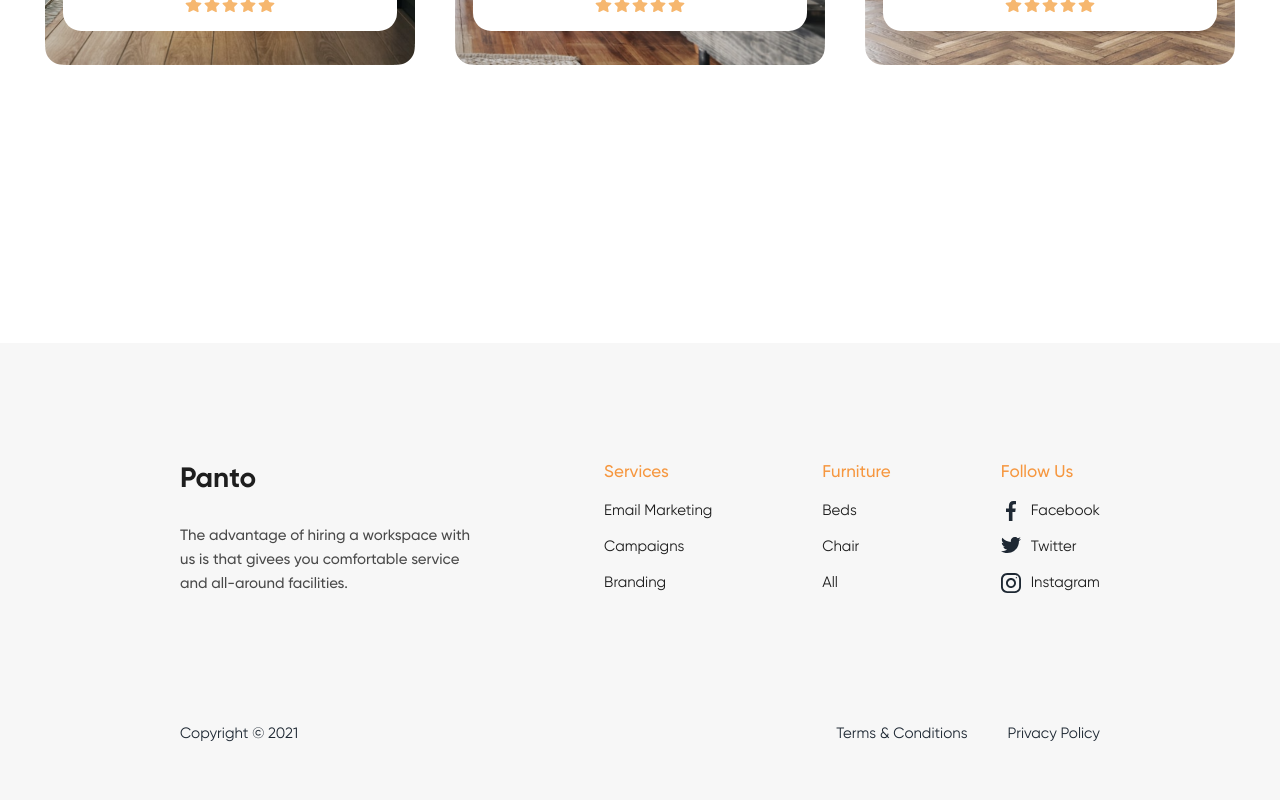
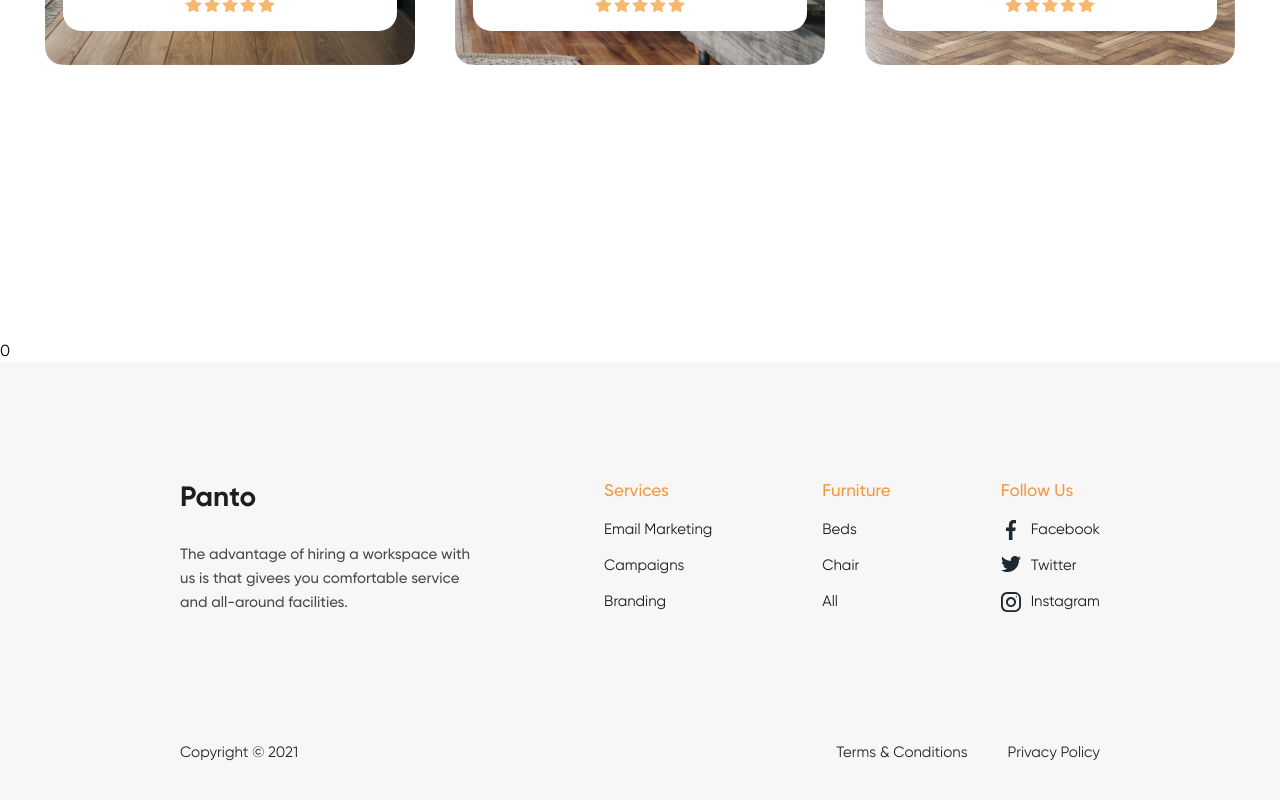
Before and after one commit to emil-karabatyrov/panto-project, a React (Vite) app: page / in a window 1280 px wide. Shown: the part 4918-5718 px from the top of the page. Built offline with nearby package versions, Linux system fonts and the light colour scheme.

Commit message:
add paragraph

```diff
--- a/src/App.tsx
+++ b/src/App.tsx
@@ -18,6 +18,7 @@ function App() {
         <ExperiencesSection />
         <MaterialsSection />
         <TestimonialsSection />
+        <p>0</p>
       </main>
       <Footer />
     </div>
```
